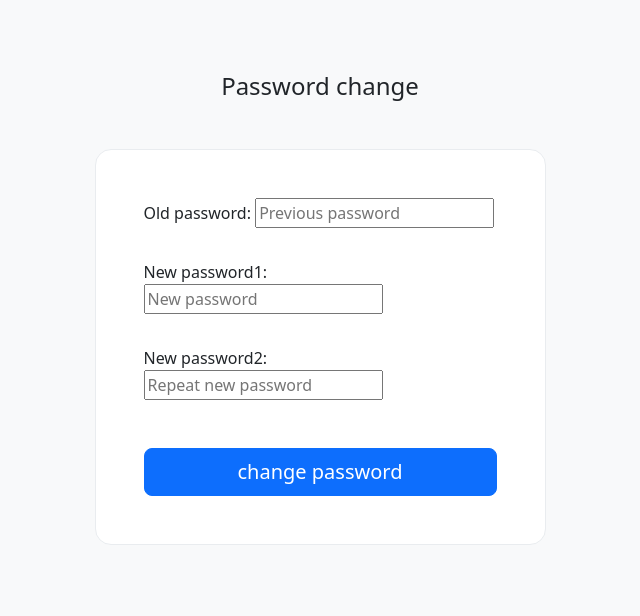
After one commit to payam1979/django1, a Django app: page /accounts/change/password in a window 1280 px wide. The commit adds this page. Shown: the top 616 px of the page, without its empty margins (320-960 px from the left). Run offline with Django 5.2, Linux system fonts and the light colour scheme; a user stored in the database is signed in; parts of the project's set-up code (start-up, migrations or seed data) failed here and were passed over.

Commit message:
changing user pass
changing user pass added to project

```diff
--- a/accounts/urls.py
+++ b/accounts/urls.py
@@ -10,7 +10,7 @@
     path('logout', views.logout_view, name='logout'),
     #registration
     path('signup', views.signup_view, name='signup'),
-
+    path('change/password',views.ChangePasswordView.as_view(),name="change-password"),
     path('password_reset', views.PasswordReset.as_view(), name='password_reset'),
     path('password_reset/done/', views.PasswordResetDone.as_view(), name='password_reset_done'),
     path('reset/<uidb64>/<token>/', views.PasswordResetConfirm.as_view(), name='password_reset_confirm'),
--- a/accounts/views.py
+++ b/accounts/views.py
@@ -77,6 +77,11 @@
           return redirect('/')
 
 
+class ChangePasswordView(PasswordChangeView):
+     template_name = 'accounts/change_password.html'
+     success_url = reverse_lazy('accounts:login')
+     form_class = ChangePasswordForm
+
 class PasswordReset(PasswordResetView):
     template_name="accounts/password_reset_form.html"
     success_url=reverse_lazy("accounts:password_reset_done")
--- /dev/null
+++ b/templates/accounts/change_password.html
@@ -0,0 +1,63 @@
+{%load static%}
+<!DOCTYPE html>
+<html lang="en">
+<head>
+    <meta charset="UTF-8">
+    <meta name="viewport" content="width=device-width, initial-scale=1.0">
+    <title>Password change</title>
+    <link rel="stylesheet" href="https://unpkg.com/bootstrap@5.3.2/dist/css/bootstrap.min.css">
+    <!-- <link rel="stylesheet" href="https://unpkg.com/bs-brain@2.0.3/components/logins/login-10/assets/css/login-10.css"> -->
+</head>
+<body>
+
+<!-- Login 10 - Bootstrap Brain Component -->
+<section class="bg-light py-3 py-md-5 py-xl-8">
+    <div class="container">
+      <div class="row justify-content-center">
+        <div class="col-12 col-sm-10 col-md-8 col-lg-6 col-xl-5 col-xxl-4">
+          <div class="mb-5">
+            <div class="text-center mb-4">
+              <a href="#!">
+                <!-- <img src="./assets/img/bsb-logo.svg" alt="BootstrapBrain Logo" width="175" height="57"> -->
+              </a>
+            </div>
+            <h4 class="text-center mb-4">Password  change  </h4>
+            <div class="text-center">
+              <!-- <a href="#!" class="btn bsb-btn-2xl btn-primary">
+                <svg xmlns="http://www.w3.org/2000/svg" width="16" height="16" fill="currentColor" class="bi bi-google" viewBox="0 0 16 16">
+                  <path d="M15.545 6.558a9.42 9.42 0 0 1 .139 1.626c0 2.434-.87 4.492-2.384 5.885h.002C11.978 15.292 10.158 16 8 16A8 8 0 1 1 8 0a7.689 7.689 0 0 1 5.352 2.082l-2.284 2.284A4.347 4.347 0 0 0 8 3.166c-2.087 0-3.86 1.408-4.492 3.304a4.792 4.792 0 0 0 0 3.063h.003c.635 1.893 2.405 3.301 4.492 3.301 1.078 0 2.004-.276 2.722-.764h-.003a3.702 3.702 0 0 0 1.599-2.431H8v-3.08h7.545z" />
+                </svg>
+                <span class="ms-2 fs-6">Sign up with Google</span>
+              </a> -->
+            </div>
+          </div>
+          <div class="card border border-light-subtle rounded-4">
+            <div class="card-body p-3 p-md-4 p-xl-5">
+
+
+              <form method="post" action="#">
+                {%csrf_token%}
+                <!-- <p class="text-center mb-4">Or Sign up using email</p> -->
+                <div class="row gy-3 overflow-hidden">
+                  {{form.as_p}}
+
+                  <div class="col-12">
+                  </div>
+                  <div class="col-12">
+                    <div class="d-grid">
+                      <button class="btn btn-primary btn-lg" type="submit">change password</button>
+                    </div>
+                  </div>
+                </div>
+              </form>
+
+            </div>
+          </div>
+          <div class="d-flex gap-2 gap-md-4 flex-column flex-md-row justify-content-md-center mt-4">
+          </div>
+        </div>
+      </div>
+    </div>
+  </section>
+</body>
+</html>
--- a/templates/base.html
+++ b/templates/base.html
@@ -44,6 +44,9 @@
                 </li>
                 <li>
                   <a href="{% url 'accounts:logout' %}" >Logout</a>
+                </li>
+                <li>
+                  <a href="{% url 'accounts:change-password' %}" >Change password</a>
                 </li>
                 {% else %}
                 <li>
```
Also changed, not shown: db.sqlite3.
